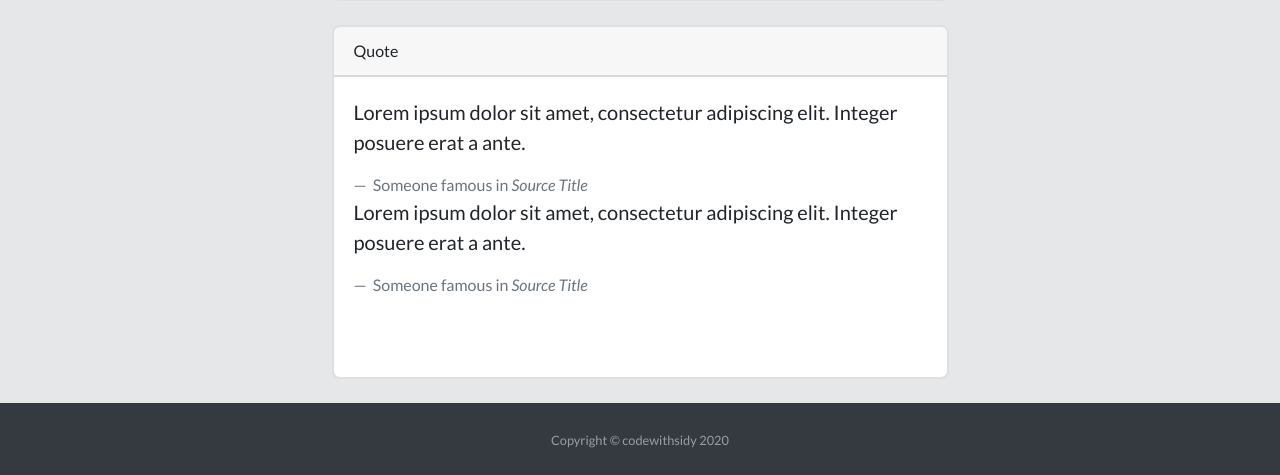
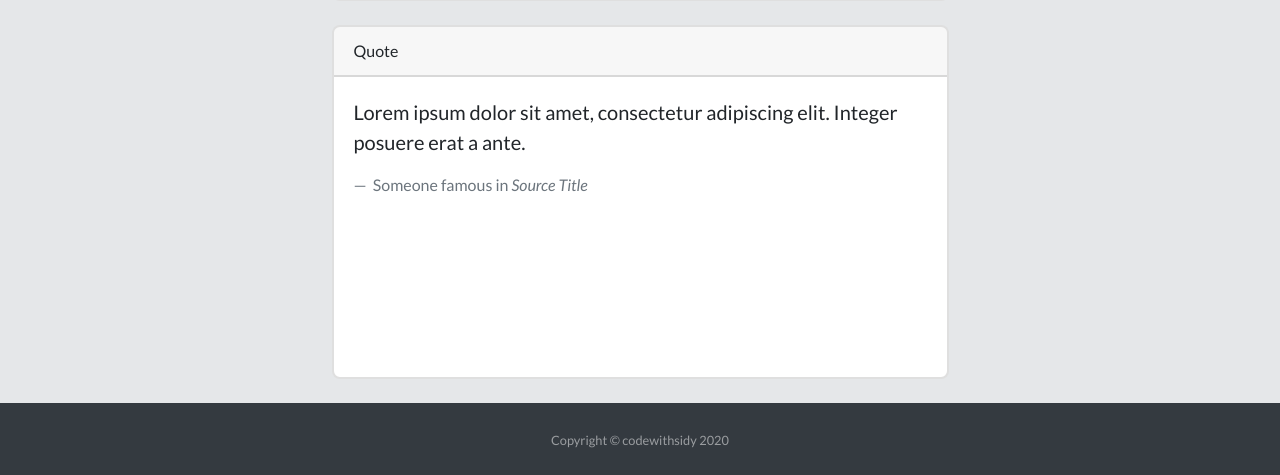
Before and after one commit to diptiyadav73/portfolio, a Flask app: page /logs in a window 1280 px wide. Shown: the part 478-953 px from the top of the page. Run offline with Flask 2, Linux system fonts and the light colour scheme; data that the repository does not hold is empty; some libraries are stand-ins or nearby versions.

Commit message:
🚧admin(): log init

```diff
--- a/templates/logs.html
+++ b/templates/logs.html
@@ -140,16 +140,6 @@
                     <cite title="Source Title">Source Title</cite>
                   </footer>
                 </blockquote>
-                <blockquote class="blockquote mb-0">
-                  <p>
-                    Lorem ipsum dolor sit amet, consectetur adipiscing elit.
-                    Integer posuere erat a ante.
-                  </p>
-                  <footer class="blockquote-footer">
-                    Someone famous in
-                    <cite title="Source Title">Source Title</cite>
-                  </footer>
-                </blockquote>
               </div>
             </div>
             <br />
```
